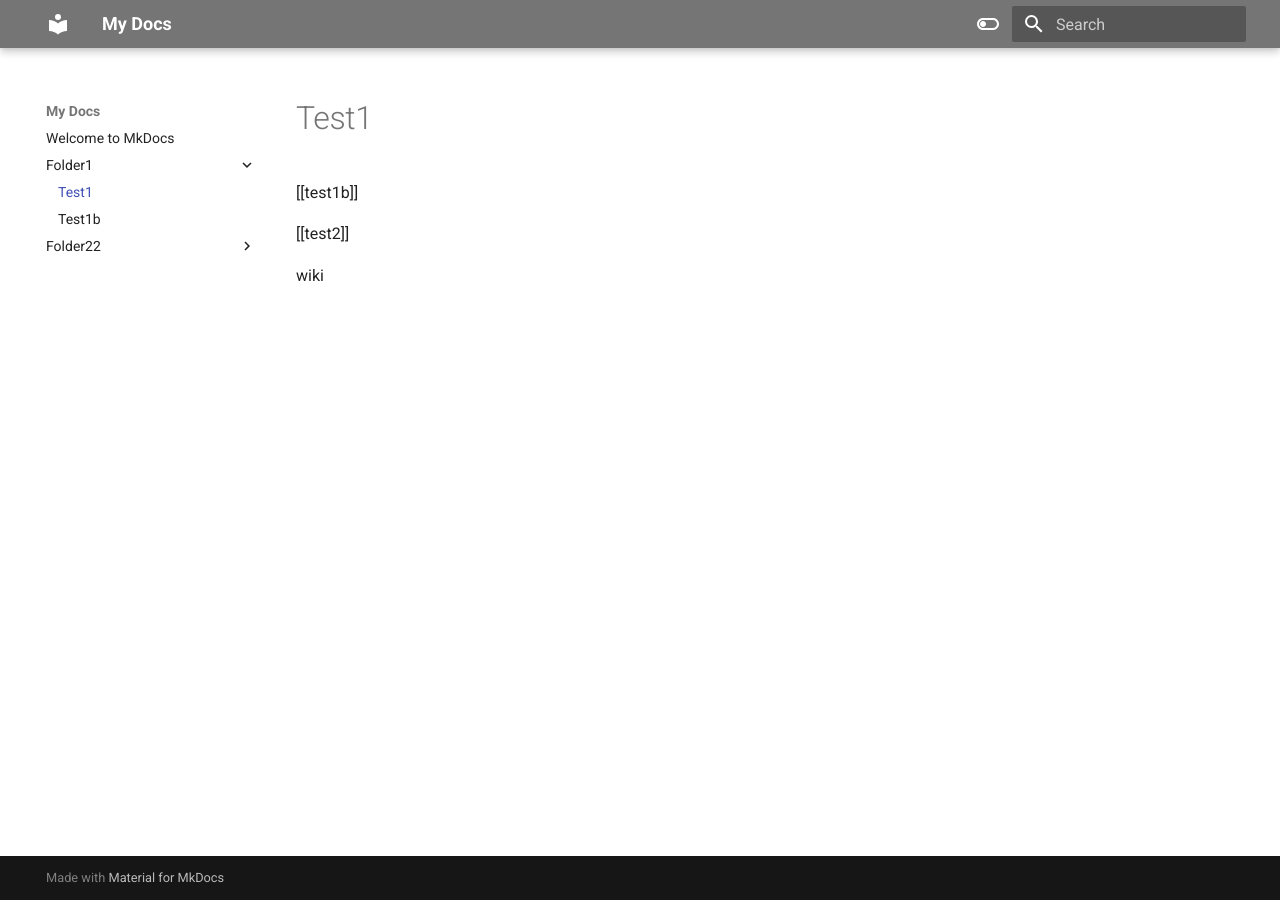
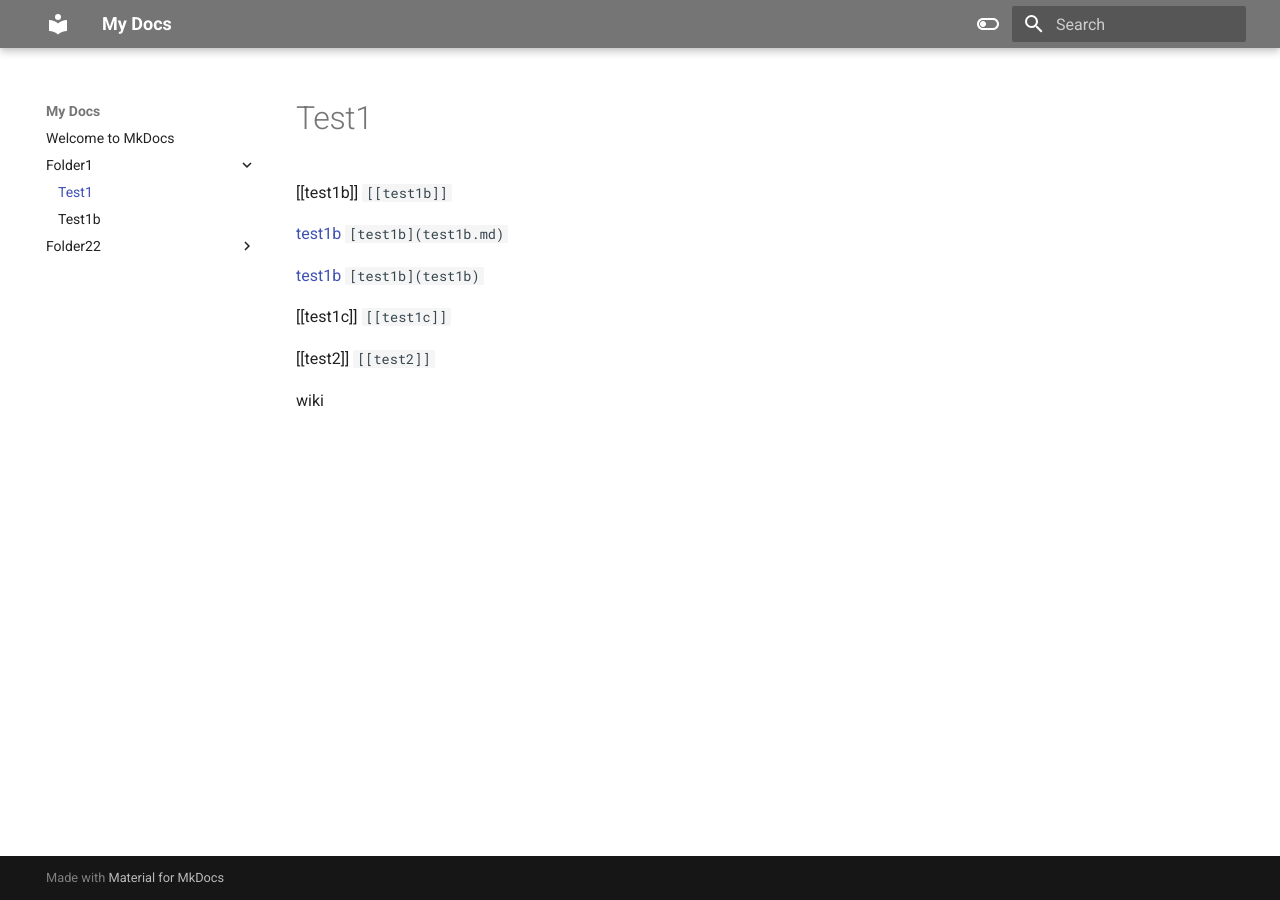
Before and after one commit to techartorg/TAO-Wiki, an MkDocs documentation site: the page built from docs/folder1/test1.md, in a window 1280 px wide. Built offline with MkDocs 1.6.1 and Material for MkDocs 9.7.7, drawn with Linux system fonts in a browser that asks for light colours.

Commit message:
test content

```diff
--- a/docs/folder1/test1.md
+++ b/docs/folder1/test1.md
@@ -1,5 +1,11 @@
-[[test1b]]
+[[test1b]] `[[test1b]]`
 
-[[test2]]
+[test1b](test1b.md) `[test1b](test1b.md)`
+
+[test1b](test1b) `[test1b](test1b)`
+
+[[test1c]] `[[test1c]]`
+
+[[test2]] `[[test2]]`
 
 wiki
```
